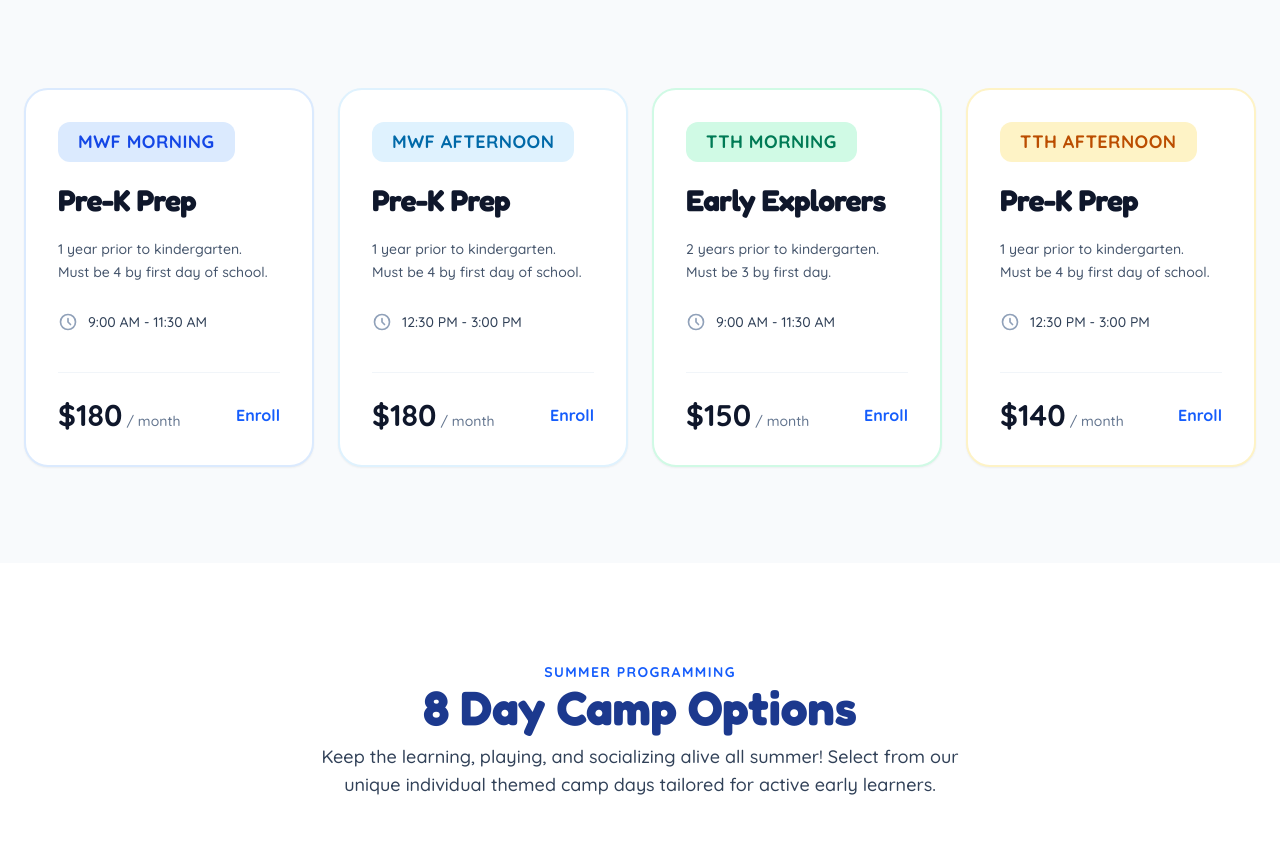
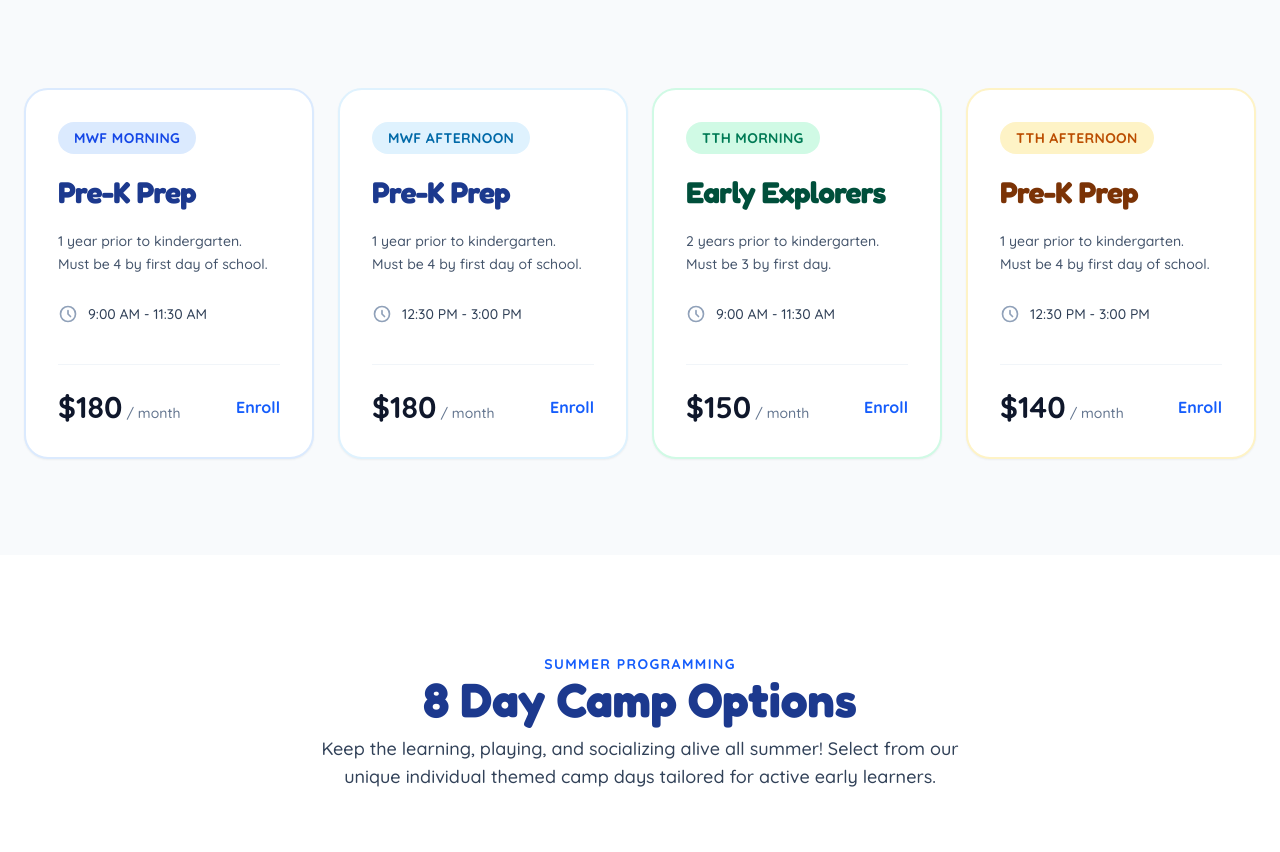
Before and after one commit to geoff125/patchwork-website, a plain HTML site: page index.html in a window 1280 px wide. Shown: the part 3920-4772 px from the top of the page. Drawn offline with nearby package versions, Linux system fonts and the light colour scheme.

Commit message:
Update index.html

```diff
--- a/index.html
+++ b/index.html
@@ -288,7 +288,7 @@
             </div>
         </div>
     </section>
-    <section id="classes" class="py-24 bg-slate-50">
+   <section id="classes" class="py-24 bg-slate-50">
         <div class="max-w-7xl mx-auto px-6">
 
             <div class="grid grid-cols-1 sm:grid-cols-2 lg:grid-cols-4 gap-6 max-w-7xl mx-auto">
@@ -296,11 +296,11 @@
                 <div class="bg-white rounded-3xl p-8 border-2 border-blue-100 flex flex-col justify-between shadow-xs hover:shadow-lg transition duration-300">
                     <div class="space-y-5">
                         <div>
-                            <span class="inline-block bg-blue-100 text-blue-700 text-lg font-bold px-5 py-1.5 rounded-xl tracking-wide uppercase">
+                            <span class="inline-block bg-blue-100 text-blue-700 text-sm font-bold px-4 py-1.5 rounded-full tracking-wide uppercase">
                                 MWF Morning
                             </span>
                         </div>
-                        <h3 class="text-3xl font-black text-slate-900 tracking-tight">Pre-K Prep</h3>
+                        <h3 class="text-3xl font-bold text-blue-900 tracking-tight">Pre-K Prep</h3>
                         <p class="text-slate-600 text-sm leading-relaxed">1 year prior to kindergarten.<br>Must be 4 by first day of school.</p>
 
                         <div class="flex items-center gap-2.5 text-slate-700 text-sm font-medium pt-2">
@@ -321,11 +321,11 @@
                 <div class="bg-white rounded-3xl p-8 border-2 border-sky-100 flex flex-col justify-between shadow-xs hover:shadow-lg transition duration-300">
                     <div class="space-y-5">
                         <div>
-                            <span class="inline-block bg-sky-100 text-sky-700 text-lg font-bold px-5 py-1.5 rounded-xl tracking-wide uppercase">
+                            <span class="inline-block bg-sky-100 text-sky-700 text-sm font-bold px-4 py-1.5 rounded-full tracking-wide uppercase">
                                 MWF Afternoon
                             </span>
                         </div>
-                        <h3 class="text-3xl font-black text-slate-900 tracking-tight">Pre-K Prep</h3>
+                        <h3 class="text-3xl font-bold text-blue-900 tracking-tight">Pre-K Prep</h3>
                         <p class="text-slate-600 text-sm leading-relaxed">1 year prior to kindergarten.<br>Must be 4 by first day of school.</p>
 
                         <div class="flex items-center gap-2.5 text-slate-700 text-sm font-medium pt-2">
@@ -346,11 +346,11 @@
                 <div class="bg-white rounded-3xl p-8 border-2 border-emerald-100 flex flex-col justify-between shadow-xs hover:shadow-lg transition duration-300">
                     <div class="space-y-5">
                         <div>
-                            <span class="inline-block bg-emerald-100 text-emerald-700 text-lg font-bold px-5 py-1.5 rounded-xl tracking-wide uppercase">
+                            <span class="inline-block bg-emerald-100 text-emerald-700 text-sm font-bold px-4 py-1.5 rounded-full tracking-wide uppercase">
                                 TTH Morning
                             </span>
                         </div>
-                        <h3 class="text-3xl font-black text-slate-900 tracking-tight">Early Explorers</h3>
+                        <h3 class="text-3xl font-bold text-emerald-900 tracking-tight">Early Explorers</h3>
                         <p class="text-slate-600 text-sm leading-relaxed">2 years prior to kindergarten.<br>Must be 3 by first day.</p>
 
                         <div class="flex items-center gap-2.5 text-slate-700 text-sm font-medium pt-2">
@@ -371,11 +371,11 @@
                 <div class="bg-white rounded-3xl p-8 border-2 border-amber-100 flex flex-col justify-between shadow-xs hover:shadow-lg transition duration-300">
                     <div class="space-y-5">
                         <div>
-                            <span class="inline-block bg-amber-100 text-amber-700 text-lg font-bold px-5 py-1.5 rounded-xl tracking-wide uppercase">
+                            <span class="inline-block bg-amber-100 text-amber-700 text-sm font-bold px-4 py-1.5 rounded-full tracking-wide uppercase">
                                 TTH Afternoon
                             </span>
                         </div>
-                        <h3 class="text-3xl font-black text-slate-900 tracking-tight">Pre-K Prep</h3>
+                        <h3 class="text-3xl font-bold text-amber-900 tracking-tight">Pre-K Prep</h3>
                         <p class="text-slate-600 text-sm leading-relaxed">1 year prior to kindergarten.<br>Must be 4 by first day of school.</p>
 
                         <div class="flex items-center gap-2.5 text-slate-700 text-sm font-medium pt-2">
@@ -394,7 +394,6 @@
                 </div>
 
             </div>
-
         </div>
     </section>
 
```
